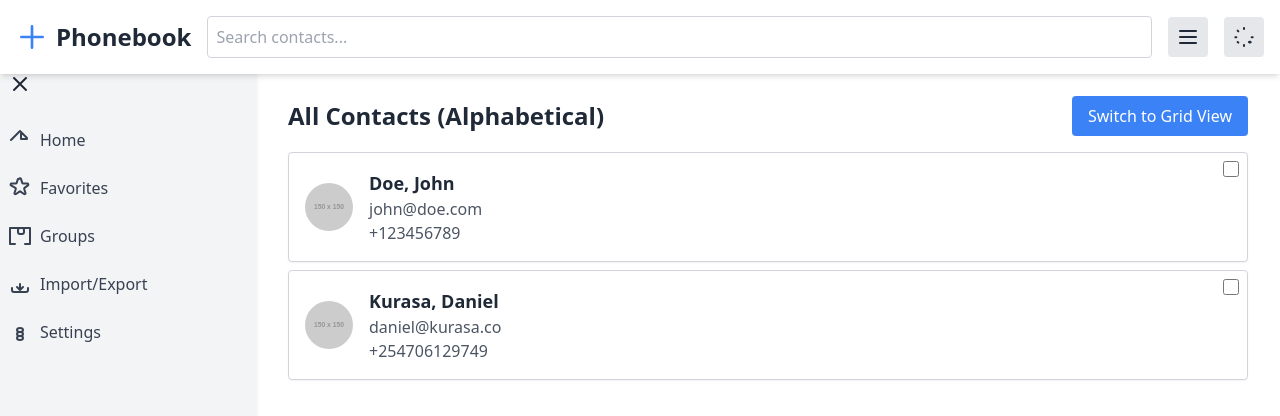
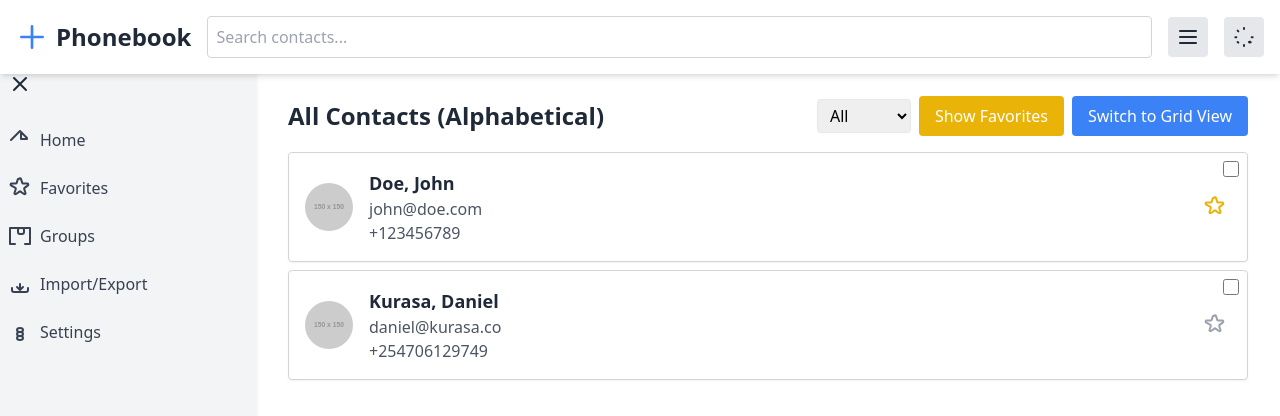
Before and after one commit to felixojiambo/kurase_phonebook, an Angular app: page /home in a window 1280 px wide. Shown: the top 416 px of the page. Built offline with nearby package versions, Linux system fonts and the light colour scheme.

Commit message:
fix: correct type issues, missing imports, and refresh method call

```diff
--- a/src/app/components/contacts/contacts.component.html
+++ b/src/app/components/contacts/contacts.component.html
@@ -3,13 +3,37 @@
     <div class="flex items-center justify-between mb-4">
       <h2 class="text-2xl font-semibold text-gray-800 dark:text-white">All Contacts (Alphabetical)</h2>
 
-      <div class="flex space-x-2">
+      <div class="flex space-x-2 items-center">
+        <!-- Group Filter Dropdown -->
+        <select
+  (change)="onGroupChange($event)"
+  class="px-2 py-1 border rounded dark:bg-gray-700 dark:text-white dark:border-gray-600"
+>
+  <option value="All">All</option>
+  <option value="Family">Family</option>
+  <option value="Friends">Friends</option>
+  <option value="Work">Work</option>
+  <option value="Other">Other</option>
+</select>
+
+
+        <!-- Favorites Toggle -->
+        <button
+          (click)="toggleFavoritesOnly()"
+          class="px-4 py-2 bg-yellow-500 text-white rounded hover:bg-yellow-600"
+        >
+          {{ showFavoritesOnly ? 'Show All' : 'Show Favorites' }}
+        </button>
+
+        <!-- View Mode Toggle -->
         <button
           (click)="toggleViewMode()"
           class="px-4 py-2 bg-blue-500 text-white rounded hover:bg-blue-600"
         >
           Switch to {{ viewMode === 'list' ? 'Grid' : 'List' }} View
         </button>
+
+        <!-- Bulk Delete Button -->
         <button
           *ngIf="selectedIds.length > 0"
           (click)="confirmBulkDelete()"
@@ -23,7 +47,7 @@
     <!-- List View -->
     <div *ngIf="viewMode === 'list'" class="space-y-2">
       <div
-        *ngFor="let contact of contacts$ | async"
+        *ngFor="let contact of filteredContacts$ | async"
         (click)="onContactClick(contact)"
         class="p-4 border border-gray-300 dark:border-gray-700 rounded shadow-sm bg-white dark:bg-gray-800 flex items-center cursor-pointer hover:bg-gray-100 dark:hover:bg-gray-700 relative"
       >
@@ -46,13 +70,40 @@
           <p class="text-gray-600 dark:text-gray-300">{{ contact.email }}</p>
           <p class="text-gray-600 dark:text-gray-300">{{ contact.phone }}</p>
         </div>
+
+        <!-- Favorite Toggle Icon -->
+        <button
+          (click)="onToggleFavorite($event, contact)"
+          class="ml-2 p-1 hover:bg-gray-200 dark:hover:bg-gray-700 rounded"
+        >
+          <svg
+            class="h-6 w-6"
+            [ngClass]="{'text-yellow-500': contact.favorite, 'text-gray-400': !contact.favorite}"
+            xmlns="http://www.w3.org/2000/svg"
+            fill="none"
+            viewBox="0 0 24 24"
+            stroke="currentColor"
+          >
+            <!-- Star Icon -->
+            <path stroke-linecap="round" stroke-linejoin="round" stroke-width="2"
+              d="M11.049 2.927c.3-.921 1.603-.921 1.902 0l1.286 3.97a1
+                1 0 00.95.69h4.164c.969 0 1.371 1.24.588
+                1.81l-3.37 2.45a1 1 0 00-.364
+                1.118l1.286 3.97c.3.921-.755
+                1.688-1.54 1.118l-3.37-2.45a1 1 0
+                00-1.176 0l-3.37 2.45c-.784.57-1.838-.197-1.54-1.118l1.286-3.97a1
+                1 0 00-.364-1.118L2.98 9.397c-.783-.57-.38-1.81.588-1.81h4.164a1
+                1 0 00.95-.69l1.286-3.97z"
+            />
+          </svg>
+        </button>
       </div>
     </div>
 
     <!-- Grid View -->
     <div *ngIf="viewMode === 'grid'" class="grid grid-cols-1 md:grid-cols-2 lg:grid-cols-3 gap-4">
       <div
-        *ngFor="let contact of contacts$ | async"
+        *ngFor="let contact of filteredContacts$ | async"
         (click)="onContactClick(contact)"
         class="p-4 border border-gray-300 dark:border-gray-700 rounded shadow-sm bg-white dark:bg-gray-800 flex flex-col items-center cursor-pointer hover:bg-gray-100 dark:hover:bg-gray-700 relative"
       >
@@ -73,6 +124,33 @@
         </h3>
         <p class="text-gray-600 dark:text-gray-300">{{ contact.email }}</p>
         <p class="text-gray-600 dark:text-gray-300">{{ contact.phone }}</p>
+
+        <!-- Favorite Toggle Icon -->
+        <button
+          (click)="onToggleFavorite($event, contact)"
+          class="mt-2 p-1 hover:bg-gray-200 dark:hover:bg-gray-700 rounded"
+        >
+          <svg
+            class="h-6 w-6"
+            [ngClass]="{'text-yellow-500': contact.favorite, 'text-gray-400': !contact.favorite}"
+            xmlns="http://www.w3.org/2000/svg"
+            fill="none"
+            viewBox="0 0 24 24"
+            stroke="currentColor"
+          >
+            <!-- Star Icon -->
+            <path stroke-linecap="round" stroke-linejoin="round" stroke-width="2"
+              d="M11.049 2.927c.3-.921 1.603-.921 1.902 0l1.286 3.97a1
+                1 0 00.95.69h4.164c.969 0 1.371 1.24.588
+                1.81l-3.37 2.45a1 1 0 00-.364
+                1.118l1.286 3.97c.3.921-.755
+                1.688-1.54 1.118l-3.37-2.45a1 1 0
+                00-1.176 0l-3.37 2.45c-.784.57-1.838-.197-1.54-1.118l1.286-3.97a1
+                1 0 00-.364-1.118L2.98 9.397c-.783-.57-.38-1.81.588-1.81h4.164a1
+                1 0 00.95-.69l1.286-3.97z"
+            />
+          </svg>
+        </button>
       </div>
     </div>
   </div>
@@ -86,6 +164,7 @@
     (deleted)="onContactDeleted($event)"
   ></app-contact-detail>
 
+  <!-- Bulk Delete Confirmation -->
   <app-confirmation-dialog
     *ngIf="showBulkDeleteConfirm"
     message="Are you sure you want to delete selected contacts?"
--- a/src/app/components/contacts/contacts.component.ts
+++ b/src/app/components/contacts/contacts.component.ts
@@ -2,9 +2,9 @@ import { Component, OnInit } from '@angular/core';
 import { CommonModule } from '@angular/common';
 import { ContactService } from '../../core/services/contact.service';
 import { Contact } from '../../core/models/contact.model';
-import { Observable } from 'rxjs';
 import { ContactDetailComponent } from "../contact-detail/contact-detail.component";
 import { ConfirmationDialogComponent } from "../confirmation-dialog/confirmation-dialog.component";
+import { Observable, combineLatest, map } from 'rxjs';
 
 @Component({
   selector: 'app-contacts',
@@ -21,10 +21,32 @@ export class ContactsComponent implements OnInit {
   showContactDetail = false;
   selectedIds: number[] = [];
   showBulkDeleteConfirm = false;
-  constructor(private contactService: ContactService) {
+
+  // Enhanced: Add group filtering and favorites
+  filterGroup: string = 'All'; // 'All' | 'Family' | 'Friends' | 'Work' | 'Other'
+  showFavoritesOnly: boolean = false;
+
+  // Final filtered contacts$
+  filteredContacts$: Observable<Contact[]>;
+
+ constructor(private contactService: ContactService) {
     this.contacts$ = this.contactService.contacts$;
+
+    this.filteredContacts$ = combineLatest([
+      this.contacts$,
+    ]).pipe(
+      map(([contacts]) => {
+        let result = contacts;
+        if (this.showFavoritesOnly) {
+          result = result.filter(c => c.favorite);
+        }
+        if (this.filterGroup !== 'All') {
+          result = result.filter(c => c.group === this.filterGroup);
+        }
+        return result;
+      })
+    );
   }
-
   ngOnInit(): void {
     const savedViewMode = localStorage.getItem('viewMode');
     if (savedViewMode === 'grid' || savedViewMode === 'list') {
@@ -103,4 +125,21 @@ export class ContactsComponent implements OnInit {
     this.selectedIds = [];
     this.showBulkDeleteConfirm = false;
   }
+  // Toggle favorite status of a single contact
+  onToggleFavorite(event: Event, contact: Contact) {
+    event.stopPropagation();
+    this.contactService.toggleFavorite(contact.id);
+  }
+
+  // Group filter change
+  onGroupChange(event: Event) {
+    const select = event.target as HTMLSelectElement;
+    const group = select.value;
+    this.filterGroup = group;
+  }
+
+  // Toggle Favorites Only
+  toggleFavoritesOnly() {
+    this.showFavoritesOnly = !this.showFavoritesOnly;
+  }
 }
--- a/src/app/core/services/contact.service.ts
+++ b/src/app/core/services/contact.service.ts
@@ -168,4 +168,14 @@ export class ContactService {
       ? Math.max(...this.contacts.map((c) => c.id)) + 1
       : 1;
   }
+  toggleFavorite(id: number): void {
+    const idx = this.contacts.findIndex(c => c.id === id);
+    if (idx > -1) {
+      this.contacts[idx].favorite = !this.contacts[idx].favorite;
+      this.contacts[idx].updatedAt = new Date();
+      this.refreshContacts();
+    }
+  }
+
+
 }
```
